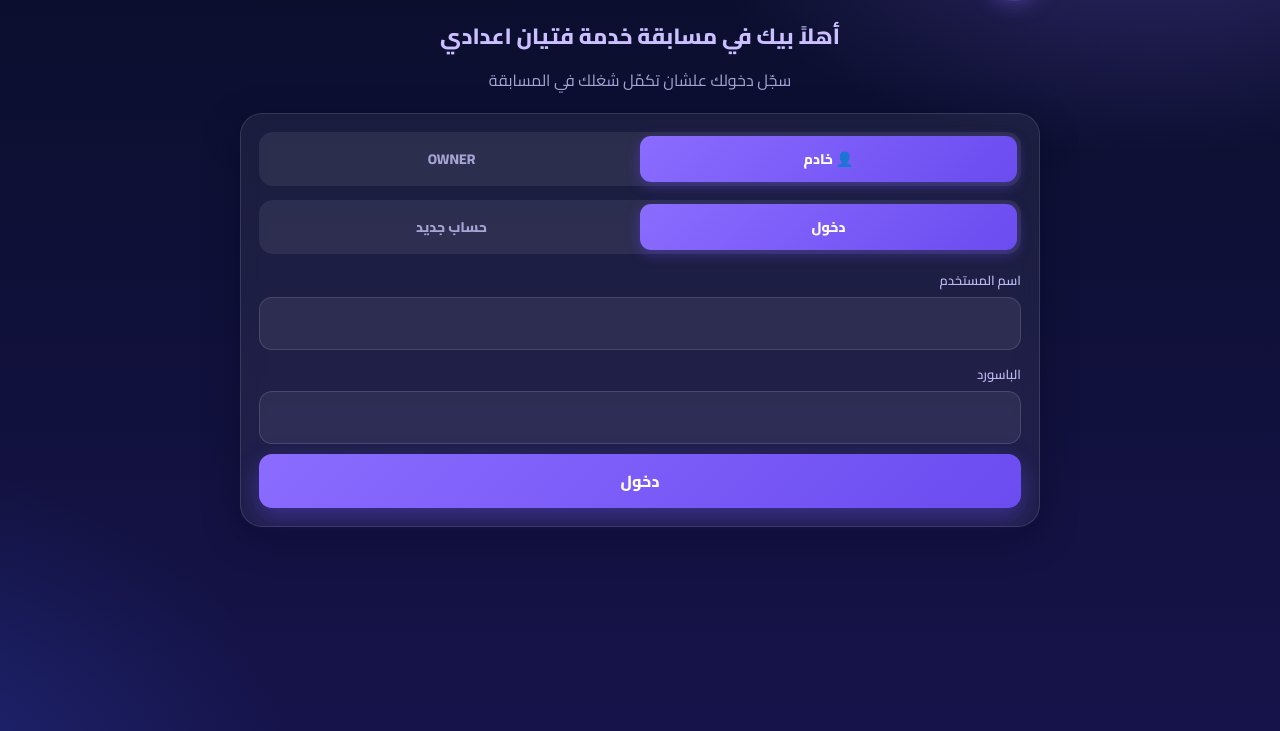
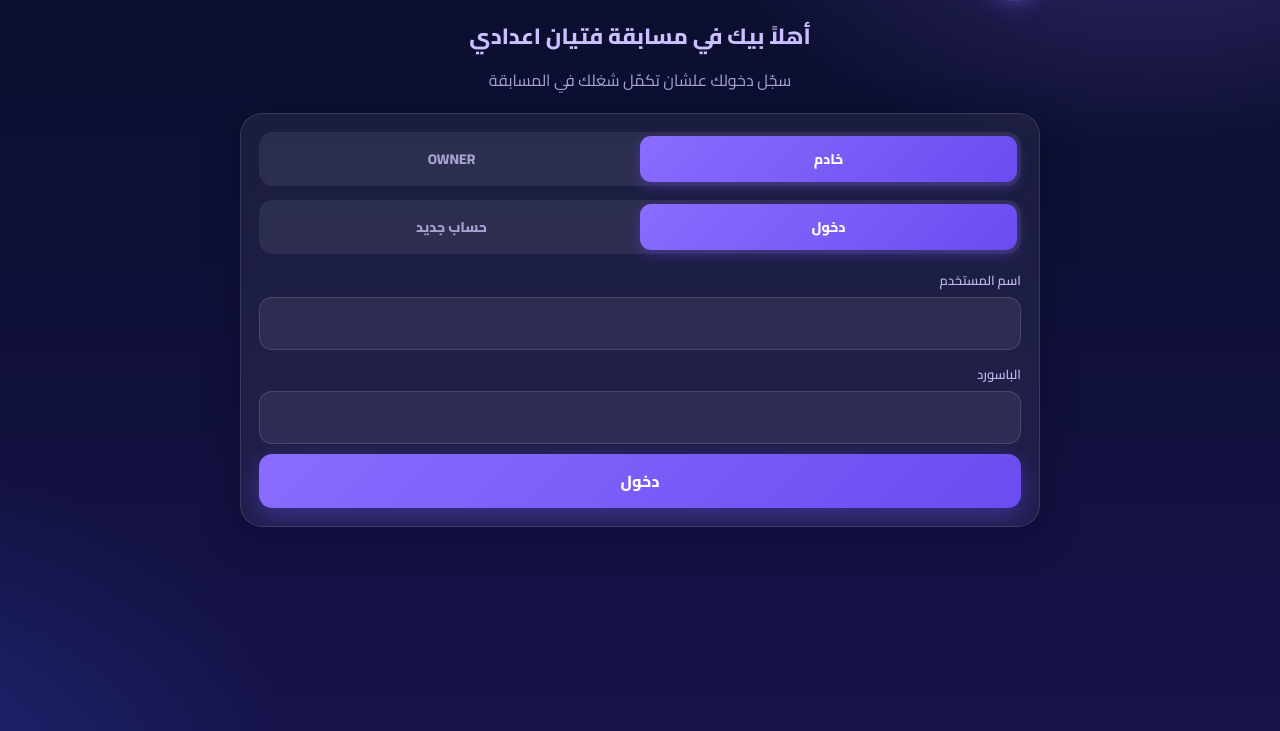
Before and after one commit to fityane3dady/mosab2a, a plain HTML site: page admin.html in a window 1280 px wide. Shown: the part 69-800 px from the top of the page. Drawn offline with Linux system fonts and the light colour scheme.

Commit message:
Update admin.html

```diff
--- a/admin.html
+++ b/admin.html
@@ -71,9 +71,9 @@ table{width:100%;border-collapse:collapse;font-size:14px}td,th{padding:8px;borde
 
 <!-- ===== البوابة ===== -->
 <div id="gate">
- <div class="hero"><h2>أهلاً بيك في مسابقة خدمة فتيان اعدادي</h2><p>سجّل دخولك علشان تكمّل شغلك في المسابقة</p></div>
+ <div class="hero"><h2>أهلاً بيك في مسابقة فتيان اعدادي</h2><p>سجّل دخولك علشان تكمّل شغلك في المسابقة</p></div>
  <div class="box">
-  <div class="seg" id="g1"><button data-g="s" class="on">👤 خادم</button><button data-g="o"> OWNER </button></div>
+  <div class="seg" id="g1"><button data-g="s" class="on"> خادم</button><button data-g="o"> OWNER </button></div>
   <div id="gs">
    <div class="seg" id="g2"><button data-g="l" class="on">دخول</button><button data-g="r">حساب جديد</button></div>
    <div id="gl">
```
